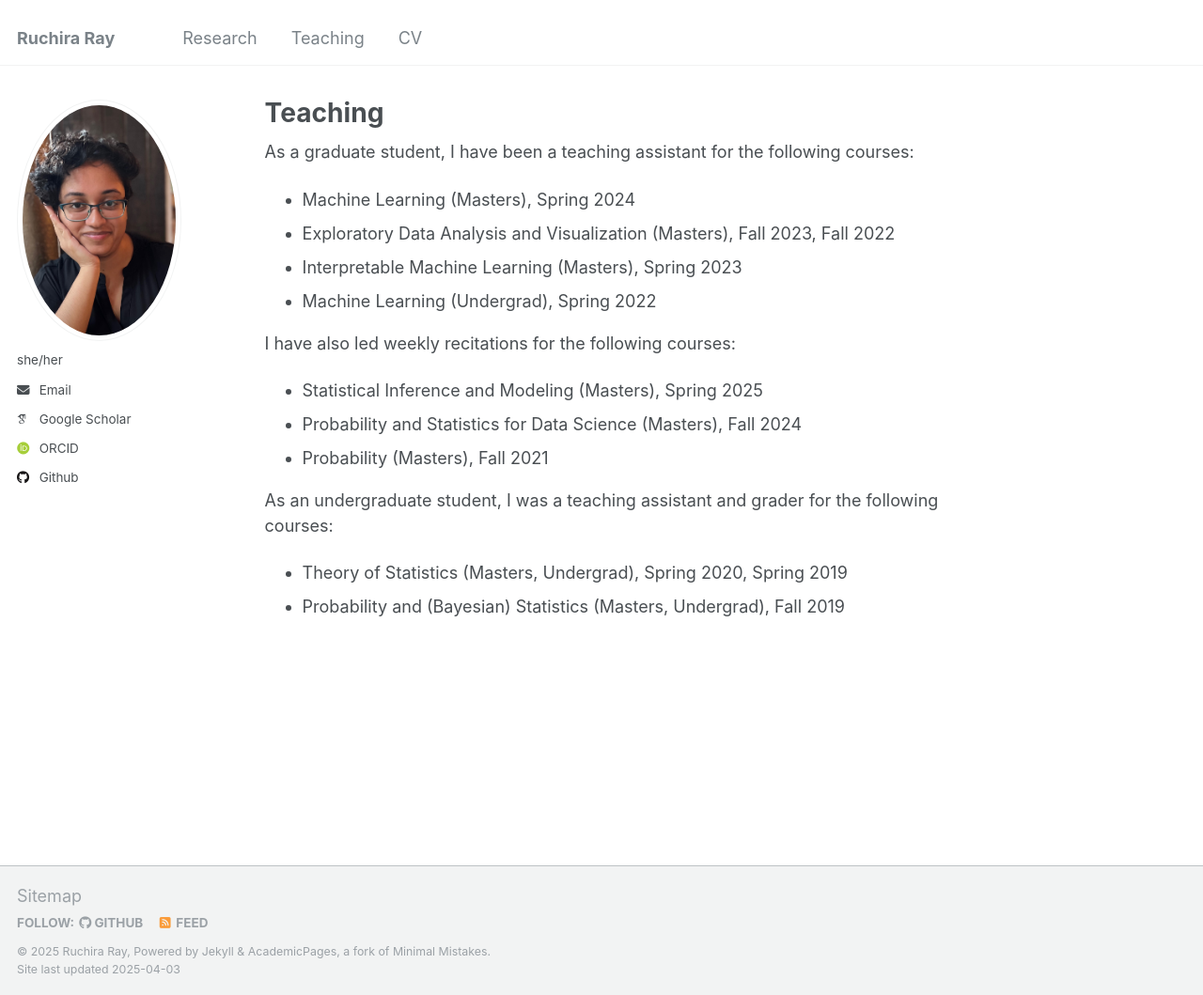
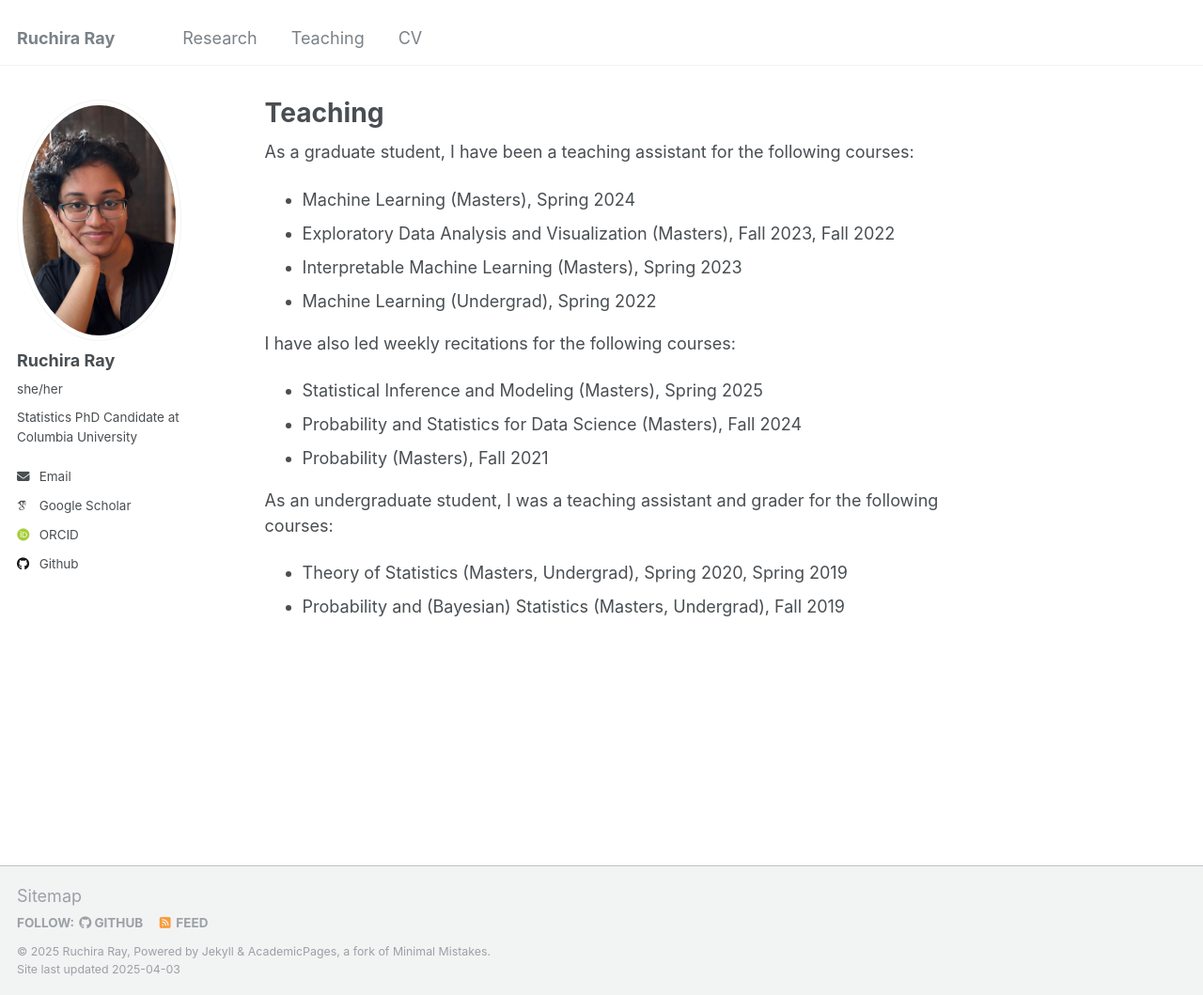
Before and after one commit to rray123/rray123.github.io, a Jekyll site: the page built from _pages/teaching.md, in a window 1280 px wide and 1059 px high. Shown: the whole window at 94% size. Built offline with Jekyll 4.4.1, drawn with Linux system fonts in a browser that asks for light colours; some web fonts are replaced.

Commit message:
Update _config.yml

```diff
--- a/_config.yml
+++ b/_config.yml
@@ -22,9 +22,9 @@ repository               : # "rray123/rray123.github.io"
 author:
   # Biographic information
   avatar           : "profile.jpeg"
-  # name             : "Your Sidebar Name"
+  name             : "Ruchira Ray"
   pronouns         : "she/her"
-  # bio              : "Short biography for the left-hand sidebar"
+  bio              : "Statistics PhD Candidate at Columbia University"
   # location         : "Earth"
   # employer         : "Red Brick University"
   # uri              : # URL
```
